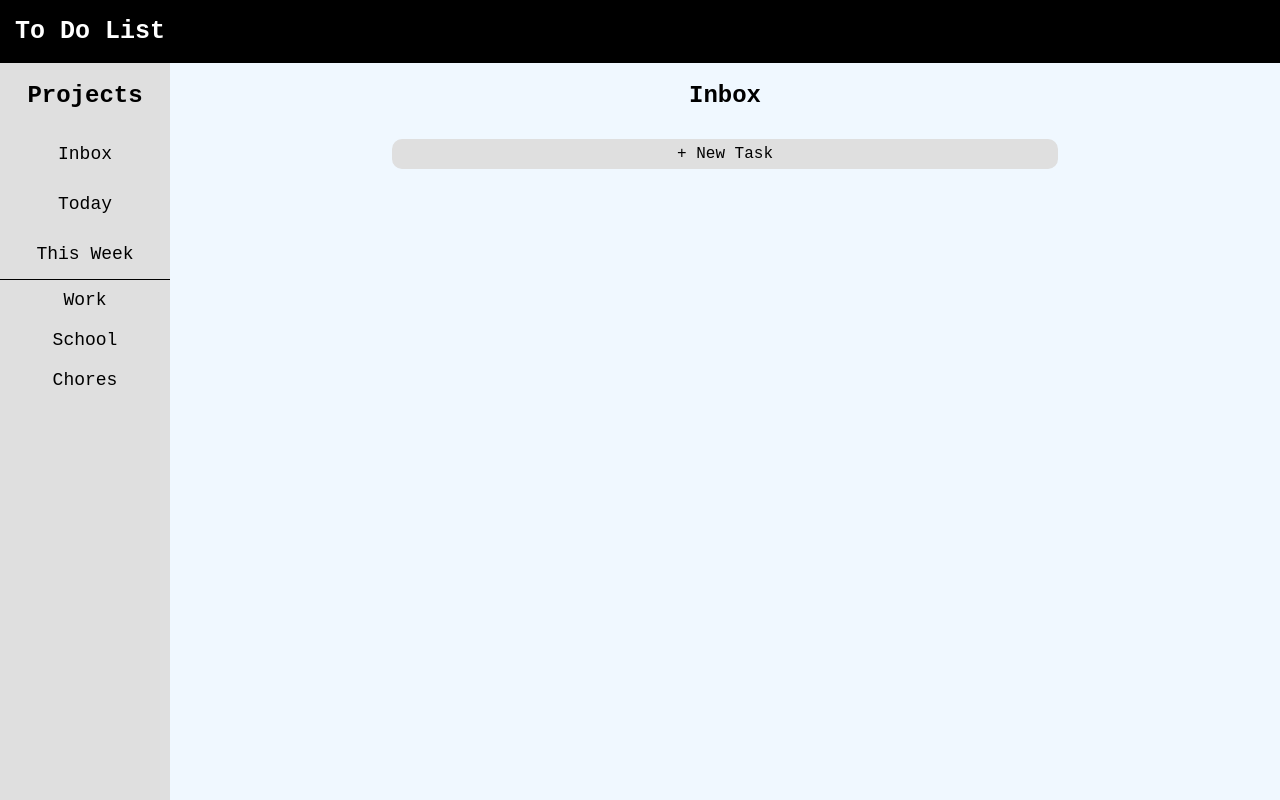
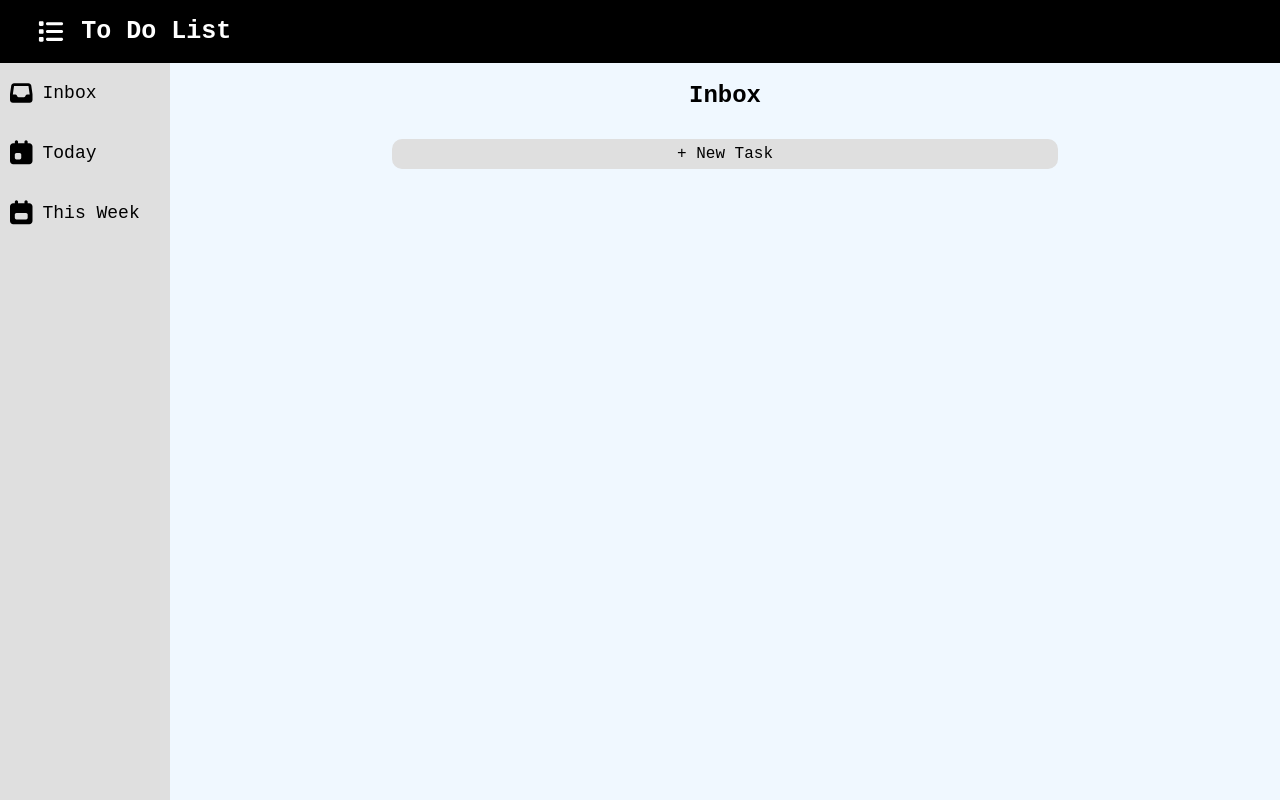
Before and after one commit to sky-kt/to-do-list, a plain HTML site: page index.html in a window 1280 px wide. Drawn offline with Linux system fonts and the light colour scheme; a web font is replaced by a local one.

Commit message:
Minor CSS touches, make changing text permanent

```diff
--- a/index.html
+++ b/index.html
@@ -1,8 +1,6 @@
 <!DOCTYPE html>
 <html>
     <head>
-        <link rel="preconnect" href="https://fonts.gstatic.com">
-        <link href="https://fonts.googleapis.com/css2?family=Overpass+Mono&display=swap" rel="stylesheet">
         <link rel="stylesheet" href="style.css">
 
         <script defer src="../node_modules/@fortawesome/fontawesome-free/js/brands.js"></script>
@@ -15,19 +13,30 @@
 
     <body>
         <div id="content">
-            <header><h1>To Do List</h1></header>
+            <header>
+                <i class="fas fa-list" id="listIcon"></i>
+                <h1>To Do List</h1>
+            </header>
             <div id="tabs">
                 <div id="projectTab">
-                    <h2 id="projectTabTitle">Projects</h2>
                     <div id="specialContainer">
-                        <div class="special" id="inbox">Inbox</div>
-                        <div class="special" id="today">Today</div>
-                        <div class="special" id="week">This Week</div>
+                        <div class="special" id="inbox">
+                            <i class="fas fa-inbox specialIcon"></i>
+                            <p>Inbox</p>
+                        </div>
+                        <div class="special" id="today">
+                            <i class="fas fa-calendar-day specialIcon"></i>
+                            <p>Today</p>
+                        </div>
+                        <div class="special" id="week">
+                            <i class="fas fa-calendar-week specialIcon"></i>
+                            <p>This Week</p>
+                        </div>
                     </div>
                     <div id="projectContainer">
-                        <div class="project">Work</div>
+                        <!-- <div class="project">Work</div>
                         <div class="project">School</div>
-                        <div class="project">Chores</div>
+                        <div class="project">Chores</div> -->
                     </div>
                 </div>
                 <div id="taskTab">
--- a/main.js.LICENSE.txt
+++ /dev/null
@@ -1,5 +0,0 @@
-/*!
- * weeknumber
- * @author commenthol
- * @license Unlicense
- */
--- a/style.css
+++ b/style.css
@@ -1,3 +1,5 @@
+@import url('https://fonts.googleapis.com/css?family=Overpass+Mono&display=swap');
+
 html {
     width: 100vw;
     height: 100vh;
@@ -21,6 +23,11 @@ h1 {
     font-size: 25px;
     font-family: 'Overpass Mono', monospace;
     font-weight: bold;
+}
+
+#listIcon {
+    margin-left: 35px;
+    font-size: 25px;
 }
 
 #content {
@@ -55,7 +62,6 @@ h1 {
 #specialContainer{
     display: flex;
     flex-wrap: wrap;
-    border-bottom: 1px solid;
 }
 
 .project {
@@ -71,20 +77,23 @@ h1 {
 
 .special {
     width: 100%;
-    height: 30px;
+    height: 60px;
     display: flex;
-    justify-content: center;
+    font-family: 'Overpass Mono', monospace;
     align-items: center;
-    font-family: 'Overpass Mono', monospace;
     font-size: 18px;
-    padding-top: 10px;
-    padding-bottom: 10px;
     transition: font-size 0.5s, background-color 0.5s;
+}
+
+.specialIcon {
+    margin-right: 10px;
+    margin-left: 10px;
+    height: 100%;
 }
 
 .special:hover {
     background-color: rgb(201, 201, 201);
-    font-size: 22px;
+    font-size: 21px;
     cursor: pointer;
 }
 
@@ -189,10 +198,12 @@ h1 {
     margin-top: 10px;
     background-color: #dfdfdf;
     border-radius: 10px;
+    transition: background-color 0.5s, font-size 2s;
 }
 
 #newTaskButton:hover {
     cursor: pointer;
+    background-color: rgb(201, 201, 201);
 }
 
 #buttonForm {
```
Also changed, not shown: main.js.
